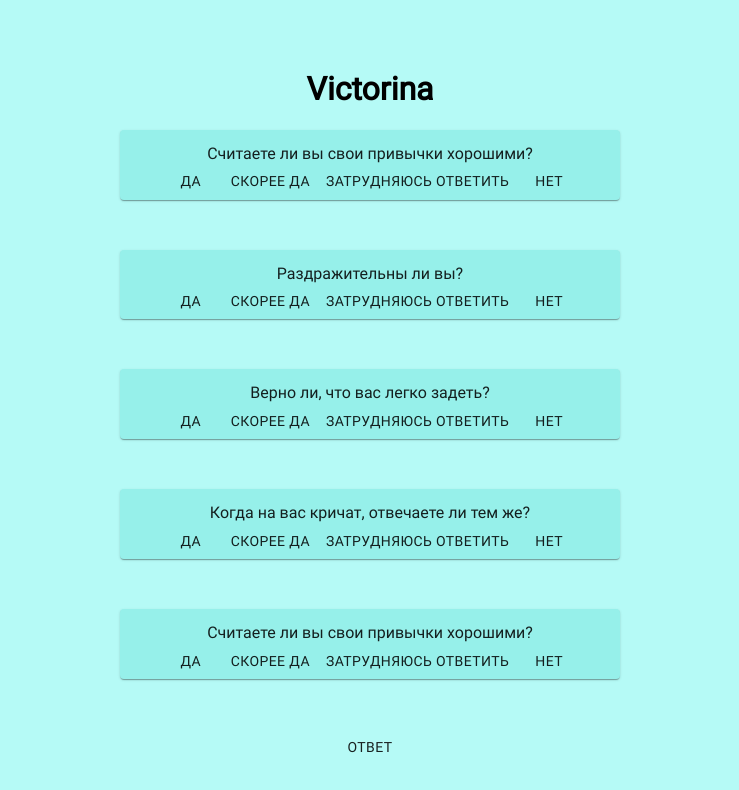
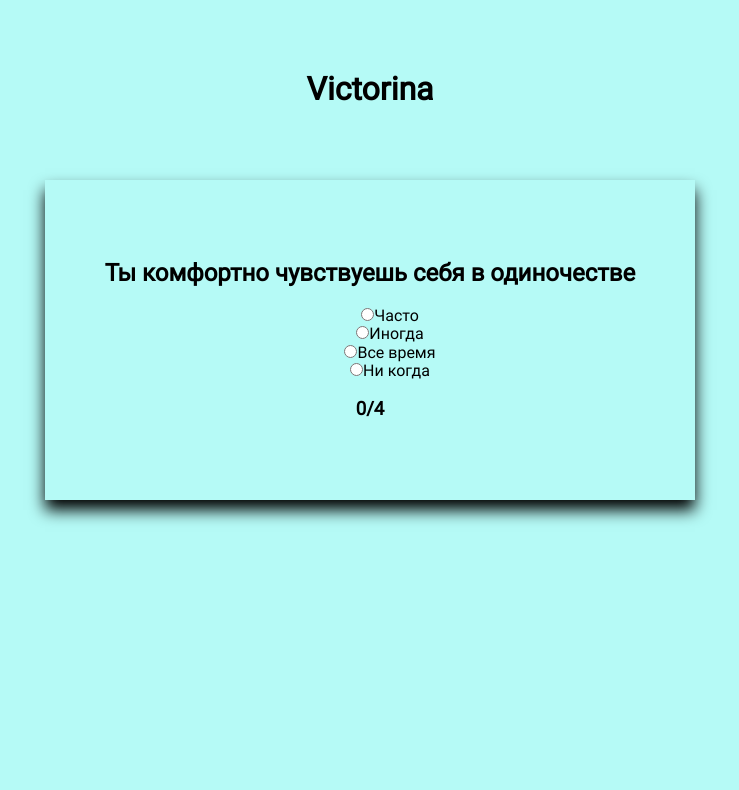
Before and after one commit to victorinaPeaksoft/Victorina_Project, a React app: page /question in a window 1280 px wide. Shown: the top 790 px of the page, without its empty margins (270-1009 px from the left). Built offline with nearby package versions, Linux system fonts and the light colour scheme.

Commit message:
created store and question page

```diff
--- a/package.json
+++ b/package.json
@@ -61,6 +61,7 @@
     "react-redux": "^7.2.4",
     "react-router": "^5.2.0",
     "react-router-dom": "^5.2.0",
-    "redux": "^4.1.0"
+    "redux": "^4.1.0",
+    "styled-components": "^5.3.0"
   }
 }
--- a/src/components/Home/home.less
+++ b/src/components/Home/home.less
@@ -4,6 +4,9 @@ body{
 .Home{
 width: 800px;
 background-color: rgb(150, 240, 234);
+box-shadow: 0 10px 20px rgb(0 0 0 / 70%);
+  transition: 0.5s ease-in-out;
+
 }
 .container{
   margin: 0 auto;
@@ -14,6 +17,7 @@ display: flex;
 justify-content: center;
 text-align: center;
 flex-direction: column;
+
 // box-shadow: 0 10px 10px rgb(0 0 0 / 90%);
 //   transition: 0.5s ease-in-out;
 
--- a/src/components/Layout/index.jsx
+++ b/src/components/Layout/index.jsx
@@ -2,14 +2,16 @@ import React from "react";
 import Home from "../Home/index.jsx";
 import { Route, Switch } from "react-router";
 import Question from "../../components/Question/index.jsx";
+import Result from '../../components/Result'
 
 
 function Layout() {
   return (
     <div>
       <Switch>
+        <Route path='/result' component={Result} />
         <Route path="/question" component={Question} />
-        <Route path="/" component={Home} />
+        <Route path="/" exact component={Home} />
       </Switch>
     </div>
   );
--- /dev/null
+++ b/src/components/Question/Question.less
@@ -0,0 +1,18 @@
+.container{
+    // height: 100vh;
+    display: flex;
+    justify-content: center;
+    align-items: center;
+    flex-direction: column;
+  .content{
+    // height: 300px;
+    padding: 60px;
+    box-shadow: 0 10px 15px rgb(0, 0, 0);
+  }
+  .btn_controllers {
+    margin-top: 40px;
+  }
+  li {
+    list-style: none;
+  }
+}
--- a/src/components/Question/index.jsx
+++ b/src/components/Question/index.jsx
@@ -1,63 +1,79 @@
-import React from "react";
-import { useDispatch, useSelector } from "react-redux";
-import { useState } from "react";
-import { useHistory } from "react-router";
+import React, { useState, useEffect } from "react";
+import { useSelector, useDispatch } from "react-redux";
+import { Link } from "react-router-dom";
 
-import { Card } from "@material-ui/core";
-import { Button } from "@material-ui/core";
-
-import { setVictorina, filterVictorina } from "../../store/actions";
-
-import { data } from "../../data";
+import { nextClick, prevClick } from '../../store/actions/index'
+import "./Question.less"
 
 const Question = () => {
-  // let history = useHistory()
-  // history.push("/question");
+  const state = useSelector((state) => state);
   const dispatch = useDispatch();
+  const currentIndex = state.currentIndex;
+  const data = state.data;
+  const [selected, setSelected] = useState("");
 
-  const state = useSelector((state) => state);
+  useEffect(() => {
+    localStorage.setItem("questions", JSON.stringify(state));
+  }, [state]);
 
-  const onFilter = (state) => {
-    state.sort((a, b) => (a > b ? 1 : -1));
+  const prev = () => {
+    dispatch(prevClick);
   };
-  // const types = {
-  //   sanguine: 1,
-  //   melancholic: 2,
-  //   phlegmatic: 3,
-  //   choleric: 4,
-  // };
 
-  // let arr = []
+  const next = (e) => {
+    const current = e.target.value;
+    dispatch(nextClick(current));
+    console.log(e.target.value);
+  };
 
-  const onHandle = (key) => {
-    dispatch(setVictorina(key));
-    console.log(state);
-  };
   return (
-    <div>
-      {data.map((el, id) => {
-        return (
-          <Card
-            key={id}
-            style={{
-              width: 500,
-              paddingTop: 15,
-              backgroundColor: " rgb(150, 240, 234)",
-              marginBottom: 50,
-            }}
-          >
-            <div>{el.question}</div>
-            {el.answer.map((el, id) => {
+    <div className="container">
+      <div className="content">
+        <div className="single_question">
+          <h2>{data[currentIndex].question} </h2>
+          <ul>
+            {data[currentIndex].answers.map((item, id) => {
               return (
-                <Button key={id} onClick={() => onHandle(el.key)}>
-                  {el.option}
-                </Button>
+                <li key={id}>
+                  <input
+                    type="radio"
+                    id={`answer_id_${item.label_id}`}
+                    onClick={next}
+                    value={item.variant}
+                    name="radiovalues"
+                  />
+                  <label
+                    htmlFor={`answer_id_${item.label_id}`}
+                    onClick={next}
+                  >
+                    {item.variant}
+                  </label>
+                </li>
               );
             })}
-          </Card>
-        );
-      })}
-      <Button onClick={() => onFilter(state)}>Ответ</Button>
+          </ul>
+        </div>
+        <h3>
+          {currentIndex}/{data.length - 1}
+        </h3>
+      </div>
+      <div className="btn_controllers">
+        {currentIndex > 0 ? (
+          <button className="btn" onClick={prev}>
+            PREV
+          </button>
+        ) : (
+          ""
+        )}
+        {currentIndex === data.length - 1 && (
+          <Link to='/result'>
+            <button>
+              Submit
+            </button>
+          </Link>
+
+        )}
+      </div>
     </div>
   );
 };
--- a/src/data.js
+++ b/src/data.js
@@ -1,132 +1,107 @@
-export const data = [
+export const quizData = [
   {
-    question: "Считаете ли вы свои привычки хорошими?",
-    answer: [
+    question: "Ты комфортно чувствуешь себя в одиночестве",
+    answers: [
       {
-        option:'да',
-        text: "sanguine",
-        key: 1,
+        variant: "Часто",
+        label_id: 1,
       },
       {
-        option:'скорее да ',
-        text: "choleric",
-        key: 2,
+        variant: "Иногда",
+        label_id: 2,
       },
       {
-        option:'затрудняюсь ответить ',
-        text: "melancholic",
-        key: 3,
+        variant: "Все время",
+        label_id: 3,
       },
       {
-        option:'нет ',
-        text: "phlegmatic",
-        key: 4,
+        variant: "Ни когда",
+        label_id: 3,
       },
     ],
   },
   {
-    question: "Раздражительны ли вы?",
-
-    answer: [
+    question:
+      " В тишине ты чувствуешь себя неуютно и стараешься чем-то заполнить ее",
+    answers: [
       {
-        option:'да',
-        text: "choleric",
-        key: 1,
+        variant: "Часто",
+        label_id: 1,
       },
       {
-        option:'скорее да ',
-        text: "sanguine",
-        key: 2,
+        variant: "Иногда",
+        label_id: 2,
       },
       {
-        option:'затрудняюсь ответить ',
-        text: "melancholic",
-        key: 3,
+        variant: "Все время",
+        label_id: 3,
       },
       {
-        option:'нет ',
-        text: "phlegmatic",
-        key: 4,
+        variant: "Ни когда",
+        label_id: 3,
       },
     ],
   },
   {
-    question: "Верно ли, что вас легко задеть?",
-
-    answer: [
+    question: " Ты легко находишь общий язык с незнакомцами",
+    answers: [
       {
-        option:'да',
-        text: "choleric",
-        key: 1,
+        variant: "Часто",
+        label_id: 1,
       },
       {
-        option:'скорее да ',
-        text: "sanguine",
-        key: 2,
+        variant: "Иногда",
+        label_id: 2,
       },
       {
-        option:'затрудняюсь ответить ',
-        text: "melancholic",
-        key: 3,
+        variant: "Все время",
+        label_id: 3,
       },
       {
-        option:'нет ',
-        text: "phlegmatic",
-        key: 4,
+        variant: "Ни когда",
+        label_id: 3,
       },
     ],
   },
-  ,
   {
-    question: "Когда на вас кричат, отвечаете ли тем же?",
-
-    answer: [
+    question: "  У тебя много знакомых и друзей",
+    answers: [
       {
-        option:'да',
-        text: "choleric",
-        key: 1,
+        variant: "Часто",
+        label_id: 1,
       },
       {
-        option:'скорее да ',
-        text: "sanguine",
-        key: 2,
+        variant: "Иногда",
+        label_id: 2,
       },
       {
-        option:'затрудняюсь ответить ',
-        text: "melancholic",
-        key: 3,
+        variant: "Все время",
+        label_id: 3,
       },
       {
-        option:'нет ',
-        text: "phlegmatic",
-        key: 4,
+        variant: "Ни когда",
+        label_id: 3,
       },
     ],
   },
-  ,
   {
-    question: " Считаете ли вы свои привычки хорошими?",
-
-    answer: [
+    question: " Тебе сложно усидеть на месте",
+    answers: [
       {
-        option:'да',
-        text: "sanguine",
-        key: 1,
+        variant: "Часто",
+        label_id: 1,
       },
       {
-        option:'скорее да ',
-        text: "choleric",
-        key: 2,
+        variant: "Иногда",
+        label_id: 2,
       },
       {
-        option:'затрудняюсь ответить ',
-        text: "melancholic",
-        key: 3,
+        variant: "Все время",
+        label_id: 3,
       },
       {
-        option:'нет ',
-        text: "phlegmatic",
-        key: 4,
+        variant: "Ни когда",
+        label_id: 3,
       },
     ],
   },
--- a/src/index.jsx
+++ b/src/index.jsx
@@ -5,34 +5,36 @@ import "./styles/scss.scss";
 import "./bable";
 import React from "react";
 import { render } from "react-dom";
-import WebpackLogo from "@/assets/webpackLogo.png";
 import Layout from "./components/Layout/index.jsx";
 import { BrowserRouter } from "react-router-dom";
 
+
 import { Provider } from 'react-redux';
 import { createStore } from "redux";
-import { rootReducers } from "./store/reducers";
+import rootReducers from "./store/reducers/index.js";
 
 
-const store = createStore(rootReducers)
+const store = createStore(rootReducers,
+  window.__REDUX_DEVTOOLS_EXTENSION__ && window.__REDUX_DEVTOOLS_EXTENSION__()
 
-const post = new Post("Webpack Post Title", WebpackLogo);
+)
+
 
 const App = () => (
-  <BrowserRouter>
-   <Provider store={store}>
-    <div className="container">
-      <h1>Victorina</h1>
-      <Layout />
-    </div>
-    </Provider>
-  </BrowserRouter>
+  <div className="container">
+    <h1>Victorina</h1>
+    <Layout />
+  </div>
 );
 
 render(
   <React.StrictMode>
+    <BrowserRouter>
+      <Provider store={store}>
 
-      <App />
+        <App />
+      </Provider>
+    </BrowserRouter>
 
   </React.StrictMode>,
   document.getElementById("root")
--- a/src/store/actions/index.js
+++ b/src/store/actions/index.js
@@ -1,22 +1,9 @@
-export const SET_VICTORINA = "SET_VICTORINA ";
-export const NEXT_VICTORINA = "NEXT_VICTORINA ";
-export const PREV_VICTORINA = "PREV_VICTORINA ";
-export const FILTER_VICTORINA = "FILTER_VICTORINA";
-
-export const setVictorina = (key) => ({
-  type: SET_VICTORINA,
-  key,
-});
-
-export const nextVictorina = () => ({
-  type: NEXT_VICTORINA,
-});
-
-export const prevVictorina = () => ({
-  type: PREV_VICTORINA,
-});
-
-export const filterVictorina = (filter) => ({
-  type: FILTER_VICTORINA,
-  filter,
-});
+export const nextClick = (current) => {
+  return {
+    type: "NEXT_QUESTION",
+    payload: current,
+  };
+};
+export const prevClick = {
+  type: "PREV_QUESTION",
+};
--- a/src/store/reducers/index.js
+++ b/src/store/reducers/index.js
@@ -1,53 +1,37 @@
-import { SET_VICTORINA } from "../actions";
-
+import { quizData } from "../../data";
+const local = JSON.parse(localStorage.getItem("questions"));
 const initialState = {
-  currentUserAnswer: {
-    sanguine: 0,
-    melancholic: 0,
-    phlegmatic: 0,
-    choleric: 0,
-  },
+  data: quizData,
+  currentIndex: 0,
+  melanholik: 0,
+  sangvinnik: 0,
+  fregmatik: 0,
+  holerik: 0,
+  // trueAns: 0,
 };
 
-export const rootReducers = (state = initialState, action) => {
-  console.log(action);
+const rootReducer = (state = local ? local : initialState, action) => {
   switch (action.type) {
-    case SET_VICTORINA:
-      if (action.key === 1) {
-        return {
-          ...state,
-          currentUserAnswer: {
-            ...state.currentUserAnswer,
-            sanguine: state.currentUserAnswer.sanguine + 1,
-          },
-        };
-      } else if (action.key === 2) {
-        return {
-          ...state,
-          currentUserAnswer: {
-            ...state.currentUserAnswer,
-            phlegmatic: state.currentUserAnswer.phlegmatic + 1,
-          },
-        };
-      } else if (action.key === 3) {
-        return {
-          ...state,
-          currentUserAnswer: {
-            ...state.currentUserAnswer,
-            melancholic: state.currentUserAnswer.melancholic + 1,
-          },
-        };
-      } else if (action.key === 4) {
-        return {
-          ...state,
-          currentUserAnswer: {
-            ...state.currentUserAnswer,
-            choleric: state.currentUserAnswer.choleric + 1,
-          },
-        };
+    case "NEXT_QUESTION":
+      if (state.currentIndex === state.data.length - 1) {
+        return state;
       }
-
+      return {
+        ...state,
+        currentIndex: state.currentIndex + 1,
+        melanholik: state.melanholik + 1,
+      };
+    case "PREV_QUESTION":
+      if (state.currentIndex === 0) {
+        return state;
+      }
+      return {
+        ...state,
+        currentIndex: state.currentIndex - 1,
+      };
     default:
       return state;
   }
 };
+
+export default rootReducer;
```
Also changed, not shown: src/App.js (+15 -12 lines), src/components/Result.js (added, +27 -0 lines), 1 other file (tests, documents, lock files or other folders).
